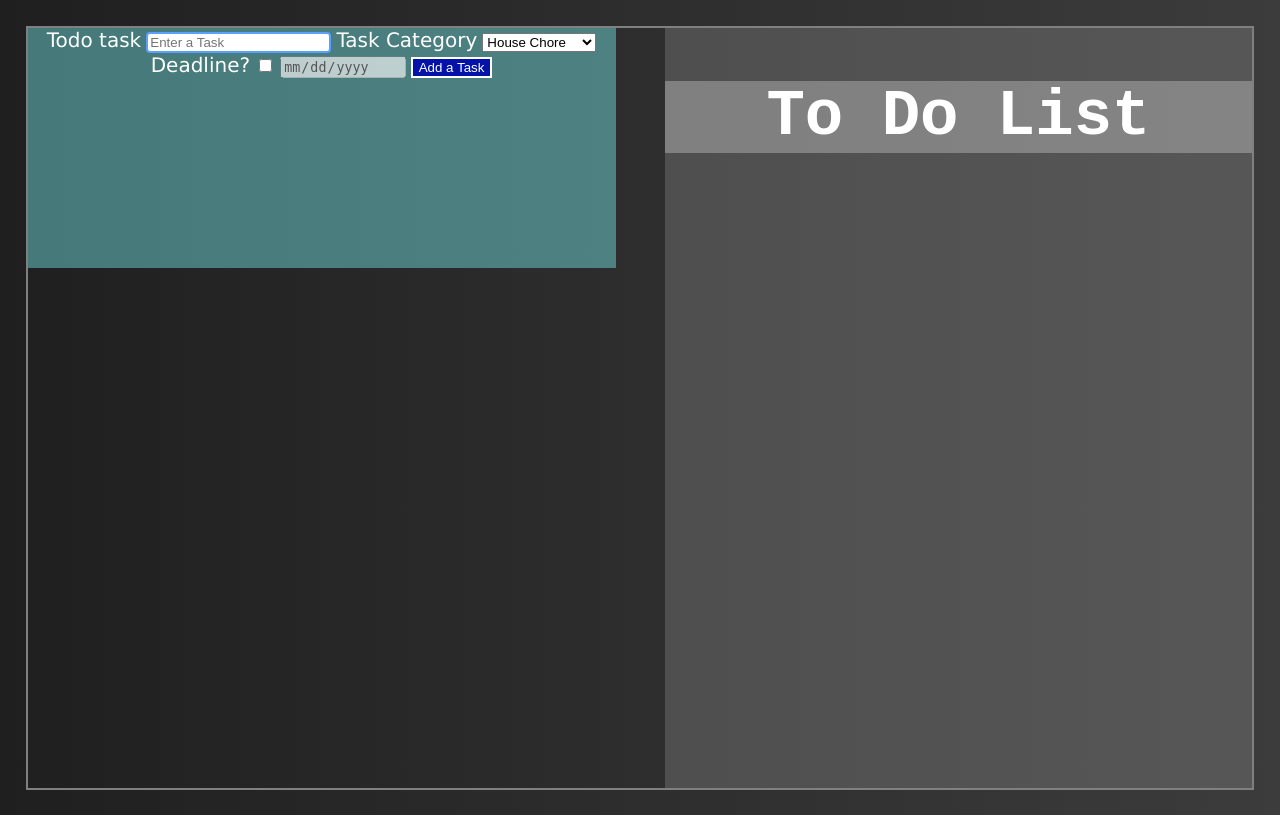
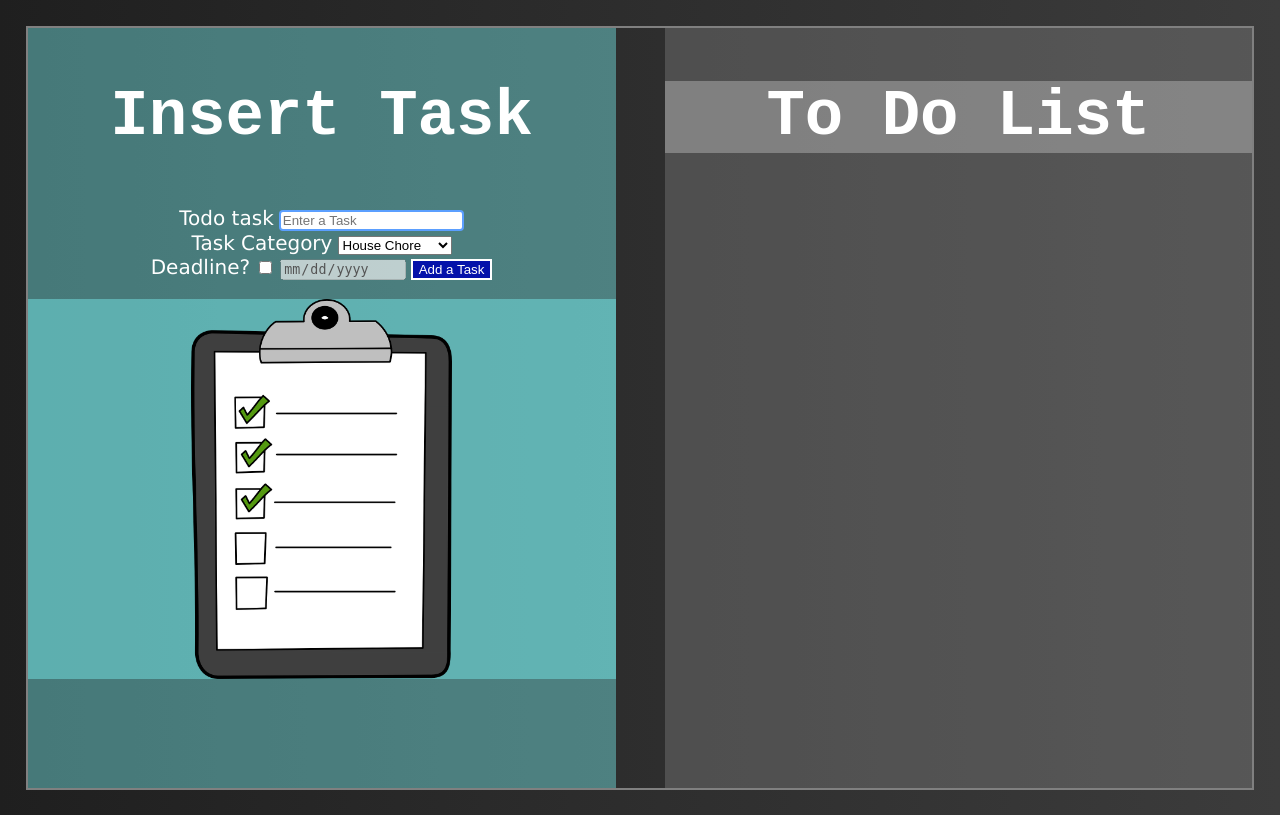
Before and after one commit to freqrexy/todoapp, a Flask app: page / in a window 1280 px wide. Run offline with Flask 3, Linux system fonts and the light colour scheme; data that the repository does not hold is empty.

Commit message:
Changelog: updated CSS formatting for presentation on 2024-01-28.

```diff
--- a/website/static/style.css
+++ b/website/static/style.css
@@ -52,6 +52,26 @@ input[type=text] {
     text-decoration: none;
     display: inline-block;
 }
+.button-update {
+    background-color: #0412aa;
+    border: 2px solid white;
+    color: white;
+    font-family:'Courier New', Courier, monospace;
+    font-size:1.5em;
+    text-align: center;
+    text-decoration: none;
+    display: inline-block;
+}
+.button-delete {
+    background-color: #701e02;
+    border: 2px solid white;
+    color: white;
+    font-family:'Courier New', Courier, monospace;
+    font-size:1.5em;
+    text-align: center;
+    text-decoration: none;
+    display: inline-block;
+}
 section {
     height:95vh;
     border: 2px solid gray;
@@ -71,10 +91,31 @@ section {
 }
 .input {
     background-color: rgba(128,255,255, .4);
+    height:100%;
     width: 48%;
-    height:30vh;
     text-align: center;
+    vertical-align:top;
+    display:flex;
+    flex-direction:column;
+}
+.edit-buttons {
+    display:flex;
+    justify-content: center;
 }
 .header {
     background-color: rgba(200,200,200, .4)
 }
+.task-insert{
+    width:100%;
+}
+.clipboard {
+    background-color: rgba(128,255,255, .4);
+    width: 100%;
+    height:50%;
+    text-align: center;
+}
+img {
+    height:100%;
+    object-fit:contain;
+    align-content:center;
+}
--- a/website/templates/index.html
+++ b/website/templates/index.html
@@ -27,10 +27,13 @@
     <div>
         <section>
             <div class = "input">
+                <div class = "task-insert">
+                    <h1>Insert Task</h1>
                     <form action="/add" method="post">
                         <div>
                             <label>Todo task</label>
                             <input type="text" name="task" placeholder="Enter a Task">
+                            <br>
                             <label for="category">Task Category</label>
                             <select id="category" name="category">
                                 <option value="House Chore">House Chore</option>
@@ -54,6 +57,11 @@
                             <p>{{message}}</p>
                         {% endif %}
                     </form>
+                    <br>
+                </div>
+                <div class="clipboard">
+                    <img src="./static/clipboard.png" alt="Insert your tasks above this image of a clipboard.">
+                </div>
             </div>
 
 <!-- On the right hand page according to the CSS, the task list will display.  -->
@@ -66,40 +74,43 @@
                     {% for todo in todo_list %}
                     <form action="/edit/{{todo.id}}" method="post">
                         <div>
-                            <h2>{{todo.task}}</h2>
-                            <h3>{{todo.category}}</h3>
+                            <h3>{{todo.task}} [{{todo.category}}]</h2>
+                            <p>
                                 {% if todo.complete==False %}
-                            <p>Date allocated: {{todo.date}} ❌</p>
+                            Date allocated: {{todo.date}} ❌ |
                                     {% else %}
-                            <p>Date allocated: {{todo.date}} ✅</p>
+                            Date allocated: {{todo.date}} ✅ |
                                 {% endif %}
                                 {% if todo.deadlinetrue==False %}
-                            <p>Deadline assigned: ❌</p>
+                            Deadline assigned: ❌
                                 {% else %}
-                            <p>Deadline assigned: {{todo.deadline}}</p>
+                            Deadline assigned: {{todo.deadline}}
                                 {% endif %}
                             <input type="text" name="edit_todo" placeholder="Edit task?">
                             <button class="button" type="submit">Edit</button>
+                            </p>
                         </div>
                     </form>
 
 <!-- All tasks are listed via this For loop here.  Presentation would depend entirely on the CSS coding.  -->
 
-                    <div>
+                    <div class="edit-buttons">
                         {% if todo.complete==False %}
                             <form action="/update/{{todo.id}}" method="post">
-                                <button class="button" type="submit">Mark as complete</button>
+                                <button class="button-update" type="submit">Mark as complete</button>
                             </form>
                         {% else %}
                         <form action="/update/{{todo.id}}" method="post">
-                            <button class="button" type="submit">Undo complete</button>
+                            <button class="button-update" type="submit">Undo complete</button>
                         </form>
                         {% endif %}
-                    </div>
 
 <!-- There is some accident handling with the Undo button, in case one thinks they've done a task but actually had not.-->
 
-                    <p><a href="/delete/{{todo.id}}">Delete Task?</a></p>
+                        <form action="/delete/{{todo.id}}" method="post">
+                        <button class="button-delete" type="submit">Delete Task</button>
+                        </form>
+                    </div>
                     {% endfor %}
                 </div>
             </div>
--- a/website/views.py
+++ b/website/views.py
@@ -67,7 +67,7 @@ def update(todo_id):
 
     # An If statement is needed to display two different outcomes of task completion.
 
-@my_view.route("/delete/<todo_id>")
+@my_view.route("/delete/<todo_id>", methods=["POST"])
 def delete(todo_id):
     todo = Todo.query.filter_by(id=todo_id).first()
     db.session.delete(todo)
```
Also changed, not shown: instance/db.sqlite, website/static/clipboard.png (added). Lines whose indentation alone changed are shown as unchanged.
